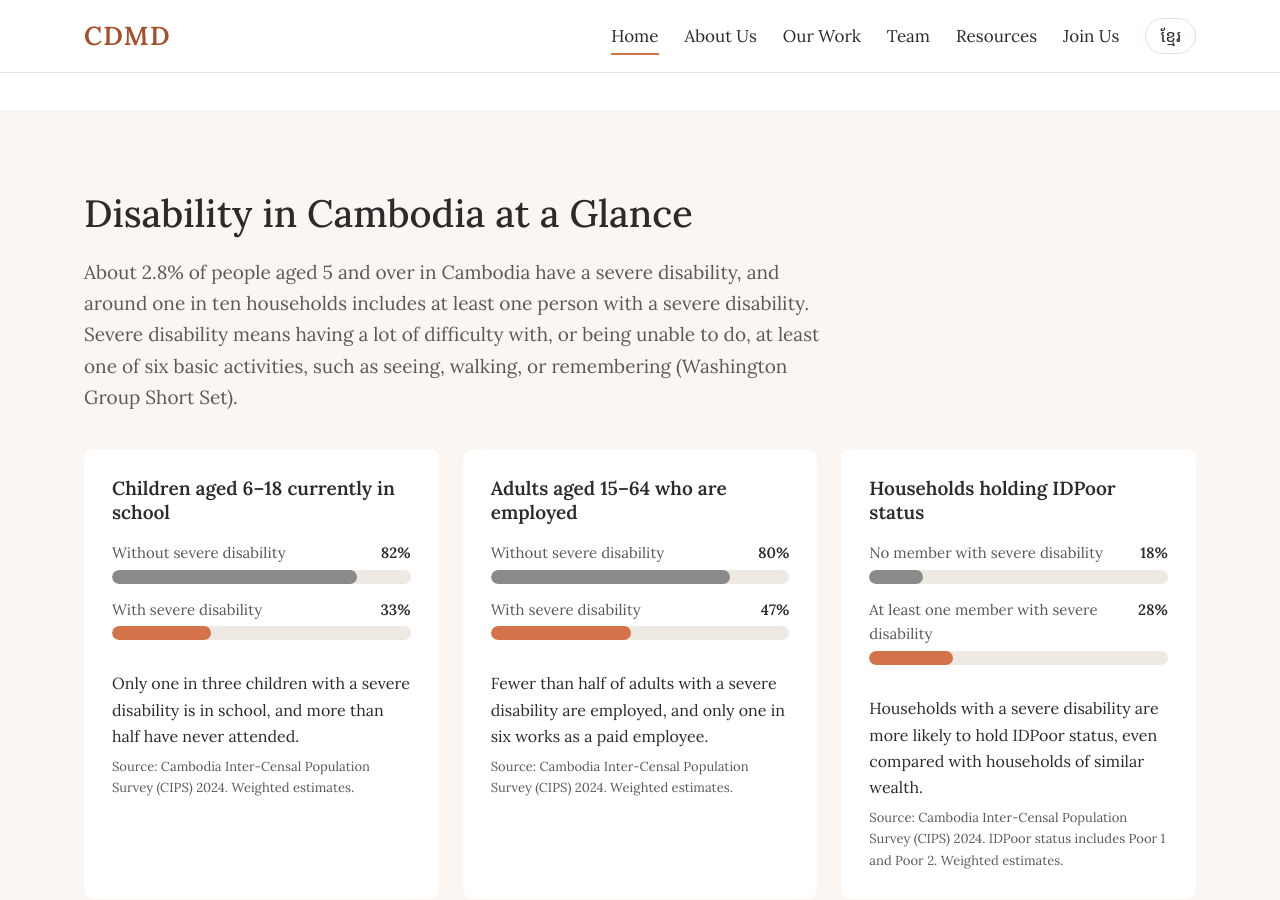
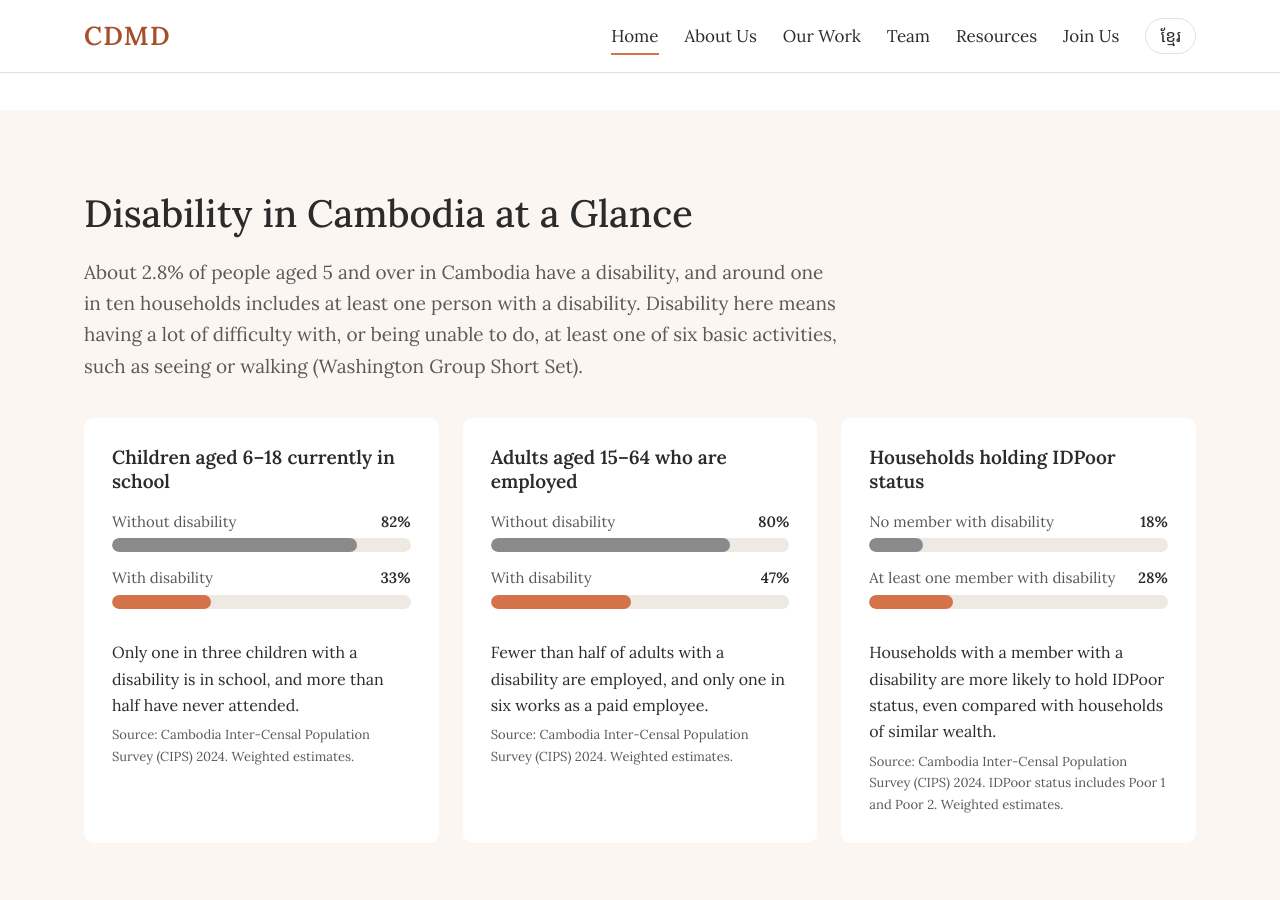
Before and after one commit to cdmd-cambodia/cdmd-cambodia.github.io, a Jekyll site: the page built from en/index.html, in a window 1280 px wide and 900 px high, scrolled down 1322 px. Built offline with Jekyll 4.4.1, drawn with Linux system fonts in a browser that asks for light colours.

Commit message:
Update disability terminology in en.yml

```diff
--- a/_data/en.yml
+++ b/_data/en.yml
@@ -46,40 +46,40 @@ home:
   hero_photo_alt: "Activity or community scene"
   tagline: "Opening pathways to education, work, and dignified lives for persons with disabilities and their families in Cambodia."
   glance_title: "Disability in Cambodia at a Glance"
-  glance_intro: "About 2.8% of people aged 5 and over in Cambodia have a severe disability, and around one in ten households includes at least one person with a severe disability. Severe disability means having a lot of difficulty with, or being unable to do, at least one of six basic activities, such as seeing, walking, or remembering (Washington Group Short Set)."
+  glance_intro: "About 2.8% of people aged 5 and over in Cambodia have a disability, and around one in ten households includes at least one person with a disability. Disability here means having a lot of difficulty with, or being unable to do, at least one of six basic activities, such as seeing or walking (Washington Group Short Set)."
   charts:
     - title: "Children aged 6–18 currently in school"
       placeholder: false
       bars:
-        - label: "Without severe disability"
+        - label: "Without disability"
           value: 82
           display: "82%"
-        - label: "With severe disability"
+        - label: "With disability"
           value: 33
           display: "33%"
-      takeaway: "Only one in three children with a severe disability is in school, and more than half have never attended."
+      takeaway: "Only one in three children with a disability is in school, and more than half have never attended."
       source: "Cambodia Inter-Censal Population Survey (CIPS) 2024. Weighted estimates."
     - title: "Adults aged 15–64 who are employed"
       placeholder: false
       bars:
-        - label: "Without severe disability"
+        - label: "Without disability"
           value: 80
           display: "80%"
-        - label: "With severe disability"
+        - label: "With disability"
           value: 47
           display: "47%"
-      takeaway: "Fewer than half of adults with a severe disability are employed, and only one in six works as a paid employee."
+      takeaway: "Fewer than half of adults with a disability are employed, and only one in six works as a paid employee."
       source: "Cambodia Inter-Censal Population Survey (CIPS) 2024. Weighted estimates."
     - title: "Households holding IDPoor status"
       placeholder: false
       bars:
-        - label: "No member with severe disability"
+        - label: "No member with disability"
           value: 18
           display: "18%"
-        - label: "At least one member with severe disability"
+        - label: "At least one member with disability"
           value: 28
           display: "28%"
-      takeaway: "Households with a severe disability are more likely to hold IDPoor status, even compared with households of similar wealth."
+      takeaway: "Households with a member with a disability are more likely to hold IDPoor status, even compared with households of similar wealth."
       source: "Cambodia Inter-Censal Population Survey (CIPS) 2024. IDPoor status includes Poor 1 and Poor 2. Weighted estimates."
   cta_title: "Interested in working with us?"
   cta_text: "We welcome partners, researchers, and colleagues who share our commitment to inclusion."
```
